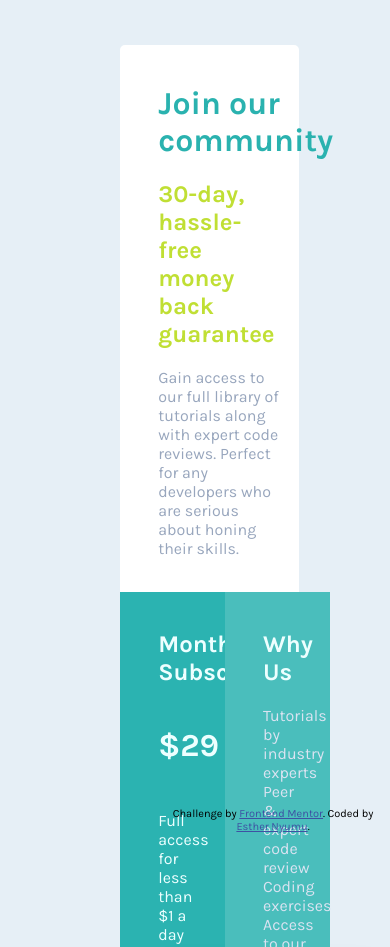
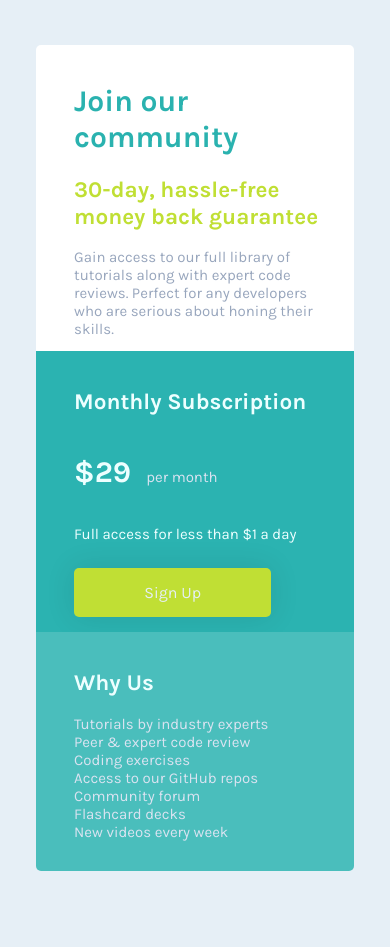
Before and after one commit to EstherNyumu/Single-price-grid-component-master, a plain HTML site: page index.html in a window 390 px wide. Shown: the top 947 px of the page. After the commit the page ends 879 px from the top, so only its background shows below. Drawn offline with Linux system fonts and the light colour scheme.

Commit message:
Final changes

```diff
--- a/index.html
+++ b/index.html
@@ -5,13 +5,9 @@
   <meta name="viewport" content="width=device-width, initial-scale=1.0">
 
   <link rel="icon" type="image/png" sizes="32x32" href="static/images/favicon-32x32.png">
-  <link rel="stylesheet" href="styles.css">
+  <link rel="stylesheet" href="static/styles.css">
   <title>Frontend Mentor | Single Price Grid Component</title>
 
-  <style>
-    .attribution { font-size: 11px; text-align: center; }
-    .attribution a { color: hsl(228, 45%, 44%); }
-  </style>
 </head>
 <body>
 <div class="main_wrapper">
@@ -52,15 +48,5 @@
     </div>
   </div>
 </div>
-  <div class="circle_icon">
-  </div>
-
-
-  <footer>
-    <p class="attribution">
-      Challenge by <a href="https://www.frontendmentor.io?ref=challenge" target="_blank">Frontend Mentor</a>.
-      Coded by <a href="https://github.com/EstherNyumu" target="_blank">Esther Nyumu</a>.
-    </p>
-  </footer>
 </body>
 </html>
--- a/styles.css
+++ b/static/styles.css
@@ -37,27 +37,17 @@ button{
     background-color:hsl(71, 73%, 54%);
     color: hsl(204, 43%, 93%);
     padding: 15px;
-    width: 220px;
+    width: 70%;
     border-radius: 5px;
     margin-top: 10px;
     font-family: 'Karla', sans-serif;
     font-size: 16px;
     margin-left: 20px;
-     box-shadow: 0 0 30px rgba(0, 0, 0, 0.1);
+    box-shadow: 0 0 30px rgba(0, 0, 0, 0.1);
 }
-.heading,.paragraph1,.paragraph2,.sub-heading1,.sub-heading2,.sub-heading-2 {
+.heading,.paragraph1,.paragraph2,.sub-heading1,.sub-heading2 {
     padding-left: 20px;
 }
-/*.main_wrapper{*/
-/*    box-shadow: 0 0 30px rgba(0, 0, 0, 0.1);*/
-/*    display:flex;*/
-/*    width: 48%;*/
-/*    margin:auto;*/
-/*    border-radius: 5px;*/
-/*    flex-direction: column;*/
-/*    justify-content: center;*/
-/*    align-items: center;*/
-/*}*/
 .main_wrapper{
     width: 40%;
     margin: auto;
@@ -67,12 +57,9 @@ button{
 .sub_wrapper{
     display: flex;
     flex-direction: row;
-    /*width: 100%;*/
 }
 .introduction_part{
     background-color: white;
-    width: 95.4%;
-    /*border: 0px;*/
     padding: 18px;
     border-top-left-radius: 5px;
     border-top-right-radius: 5px;
@@ -80,14 +67,12 @@ button{
 .payment_plan{
     background-color: #2bb3b1;
     width: 46%;
-    /*border: 0px;*/
     padding: 18px;
     border-bottom-left-radius: 5px;
 }
 .community_benefits{
     background-color: #4abebc;
     width: 46%;
-    border: 0;
     padding: 18px;
     border-bottom-right-radius: 5px;
 }
@@ -97,33 +82,28 @@ body{
     font-size: 16px;
 }
 
-
-@media (max-width: 375px) {
-    .main_wrapper{
-        width: 50%;
-    }
-    .sub_wrapper{
+@media (max-width: 700px) {
+    .sub_wrapper {
         display: flex;
         flex-direction: column;
-        margin-right: 36px;
+    }
+    .main_wrapper{
+        width: 85%;
+    }
+    .introduction_part{
+        height: 32vh;
+    }
+    .payment_plan{
+        width: auto;
+        border-bottom-left-radius: 0;
+        height: 29vh;
+    }
+    .community_benefits{
+        width: auto;
+        border-bottom-left-radius: 5px;
+        height: 24vh;
     }
     body{
-        font-size: 8px;
-    }
-    .introduction_part{
-        width: 100%;
-    }
-    .payment_plan{
-        width: 100%;
-        border-bottom-left-radius: 0;
-    }
-    button{
-        width: 170px;
-        padding: 12px;
-    }
-    .community_benefits{
-        width: 100%;
-        border-bottom-left-radius: 5px;
-        margin-top: 0;
+        font-size: 15px;
     }
 }
```
Also changed, not shown: design/desktop-design.jpg (deleted), design/desktop-preview.jpg (deleted), design/mobile-design.jpg (deleted), 2 other files. Lines whose indentation alone changed are shown as unchanged.
